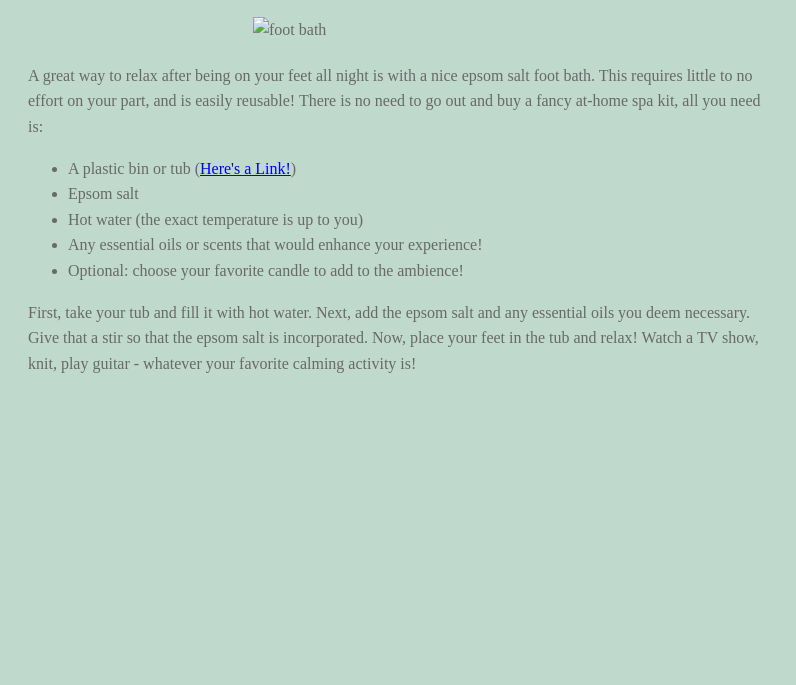
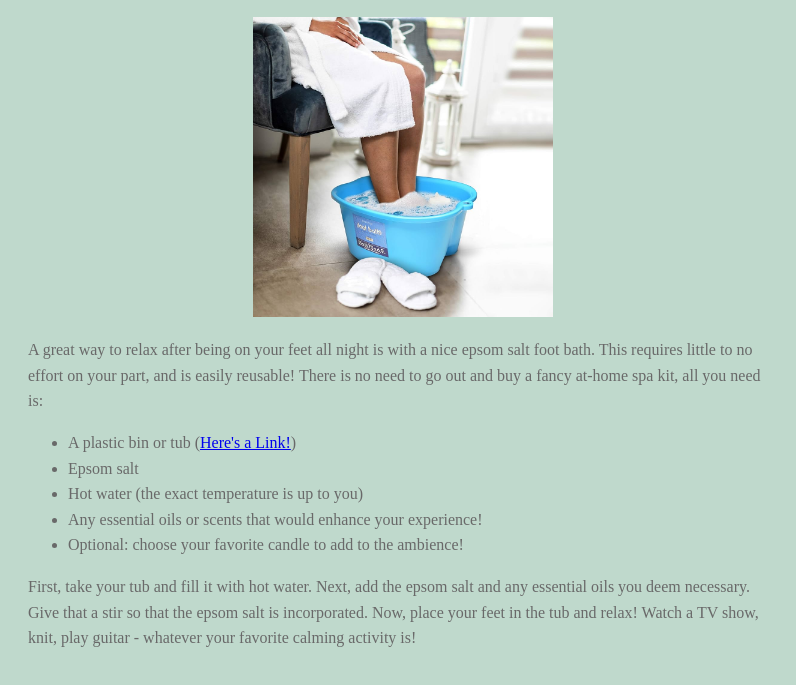
Before and after one commit to lms267/WebPortfolio, a plain HTML site: page foot.baths.html in a window 1280 px wide. Shown: the part 97-782 px from the top of the page, without its empty margins (0-796 px from the left). Drawn offline with Linux system fonts and the light colour scheme.

Commit message:
Update foot.baths.html

```diff
--- a/foot.baths.html
+++ b/foot.baths.html
@@ -6,7 +6,7 @@
 </head>
 <body>
 <h3>Foot Baths</h3>
-<img src="foot-bath.jpg" alt="foot bath" style="max-width: 300px; height: auto; display: block; margin: 20px auto;">
+<img src="images/foot-bath.jpg" alt="foot bath" style="max-width: 300px; height: auto; display: block; margin: 20px auto;">
 
 <p>A great way to relax after being on your feet all night is with a nice epsom salt foot bath.
 This requires little to no effort on your part, and is easily reusable! There is no need to go out and
```
